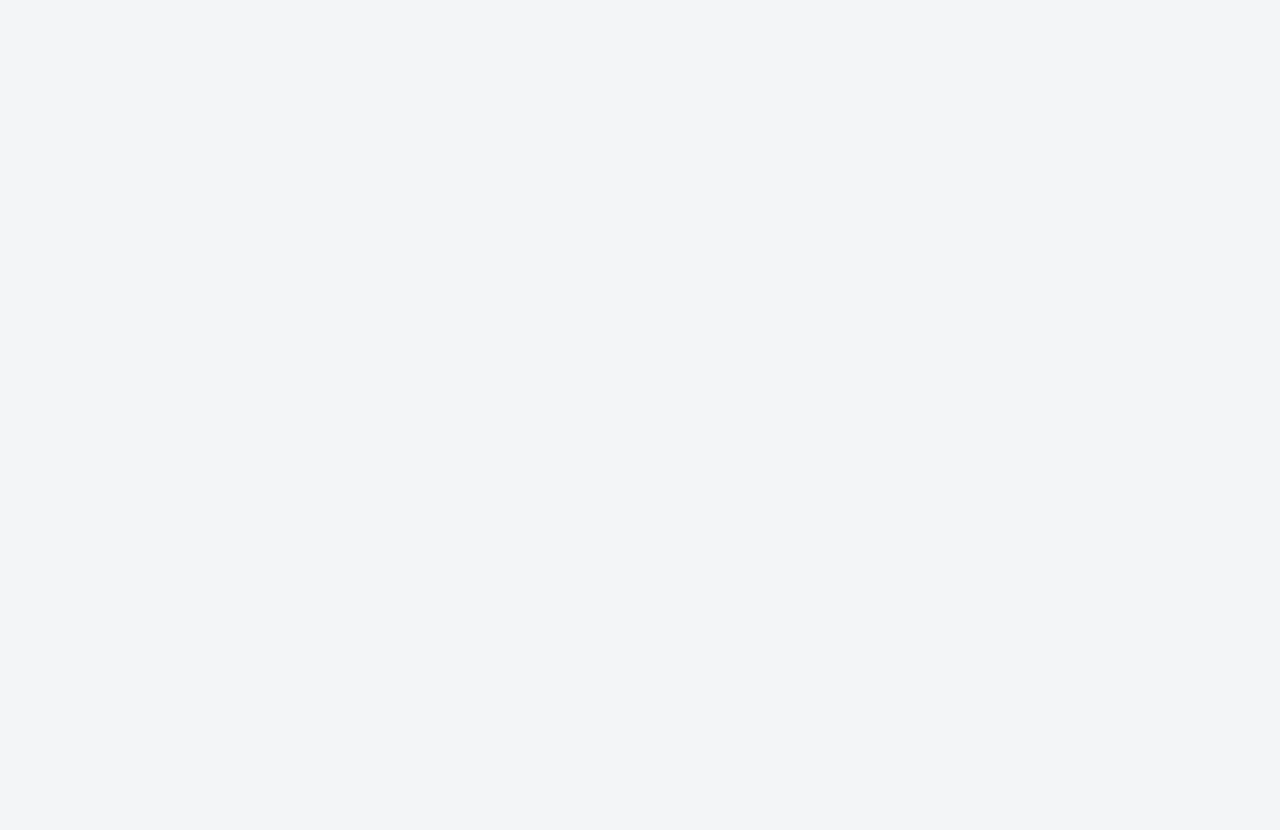
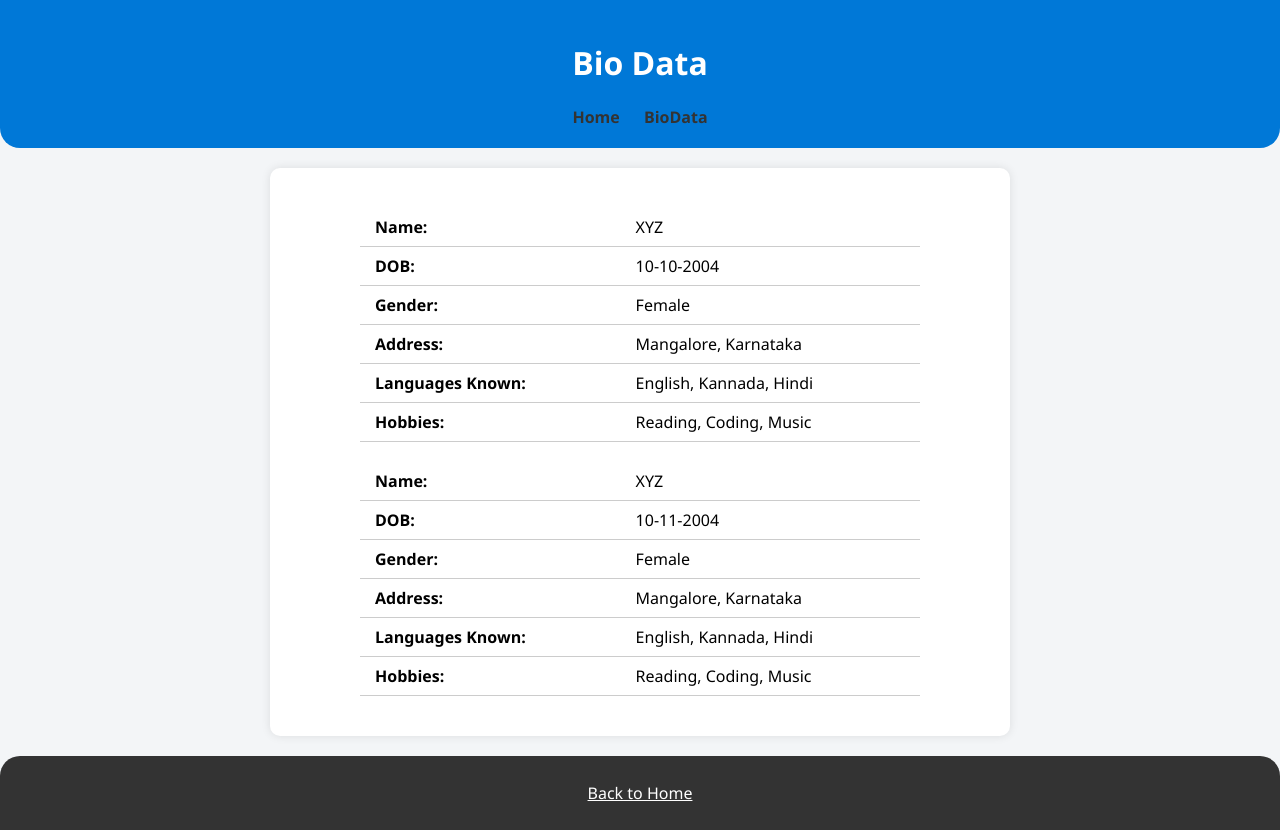
Before and after one commit to baishwarya933-source/resume-website, a plain HTML site: page biodata.html in a window 1280 px wide. Before the commit the page ends 800 px from the top, so only its background shows below. Drawn offline with nearby package versions, Linux system fonts and the light colour scheme.

Commit message:
Add files via upload

```diff
--- a/biodata.html
+++ b/biodata.html
@@ -2,33 +2,51 @@
 <html lang="en">
 <head>
   <meta charset="UTF-8">
-  <title>Bio Data - Deeksha Hegde</title>
+  <meta name="viewport" content="width=device-width, initial-scale=1.0">
+  <title>Bio Data</title>
+
   <link rel="stylesheet" href="style.css">
+
+  <!-- jQuery CDN -->
+  <script src="https://code.jquery.com/jquery-3.7.1.min.js"></script>
+
+  <script>
+    document.addEventListener("DOMContentLoaded", () => {
+      document.body.classList.add("loaded");
+    });
+  </script>
 </head>
+
 <body>
   <header>
-    <h1>Deeksha Hegde</h1>
+    <h1>Bio Data</h1>
     <nav>
       <a href="index.html">Home</a>
-      <a href="biodata.html">Bio Data</a>
+      <a href="biodata.html">BioData</a>
     </nav>
   </header>
 
   <section>
-    <h2>Bio Data</h2>
-    <ul>
-      <li><strong>Date of Birth:</strong> 10 March 2003</li>
-      <li><strong>Gender:</strong> Female</li>
-      <li><strong>Nationality:</strong> Indian</li>
-      <li><strong>Languages Known:</strong> English, Kannada, Hindi</li>
-      <li><strong>Hobbies:</strong> Reading, Coding, Music</li>
-      <li><strong>Strengths:</strong> Quick learner, Team player</li>
-      <li><strong>Weaknesses:</strong> Perfectionist</li>
-    </ul>
+    <table>
+      <tr><td><b>Name:</b></td><td>XYZ</td></tr>
+      <tr><td><b>DOB:</b></td><td>10-10-2004</td></tr>
+      <tr><td><b>Gender:</b></td><td>Female</td></tr>
+      <tr><td><b>Address:</b></td><td>Mangalore, Karnataka</td></tr>
+      <tr><td><b>Languages Known:</b></td><td>English, Kannada, Hindi</td></tr>
+      <tr><td><b>Hobbies:</b></td><td>Reading, Coding, Music</td></tr>
+    </table>
+    <table>
+      <tr><td><b>Name:</b></td><td>XYZ</td></tr>
+      <tr><td><b>DOB:</b></td><td>10-11-2004</td></tr>
+      <tr><td><b>Gender:</b></td><td>Female</td></tr>
+      <tr><td><b>Address:</b></td><td>Mangalore, Karnataka</td></tr>
+      <tr><td><b>Languages Known:</b></td><td>English, Kannada, Hindi</td></tr>
+      <tr><td><b>Hobbies:</b></td><td>Reading, Coding, Music</td></tr>
+    </table>
   </section>
 
   <footer>
-    <p>© 2023 Deeksha Hegde</p>
+    <p><a href="index.html" style="color:white;">Back to Home</a></p>
   </footer>
 </body>
 </html>
```
Also changed, not shown: index.html (+1 -1 lines).
